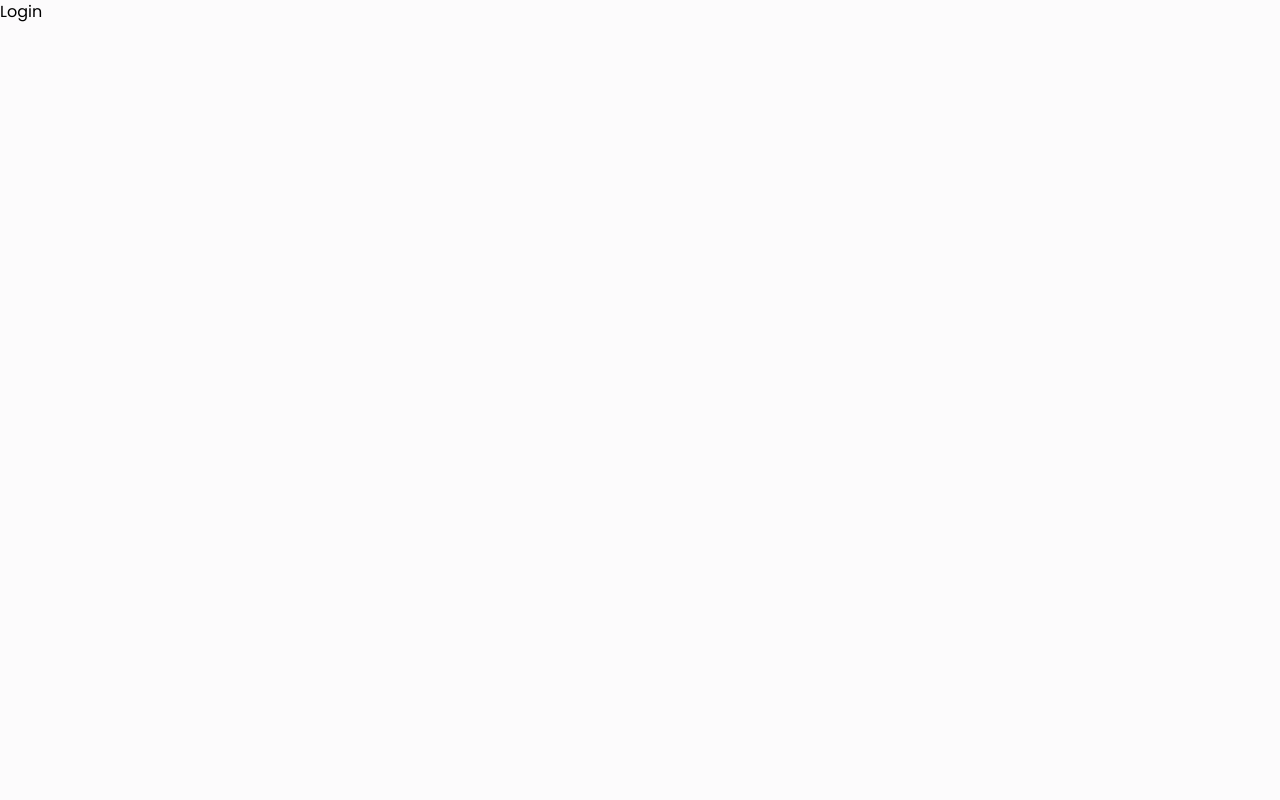
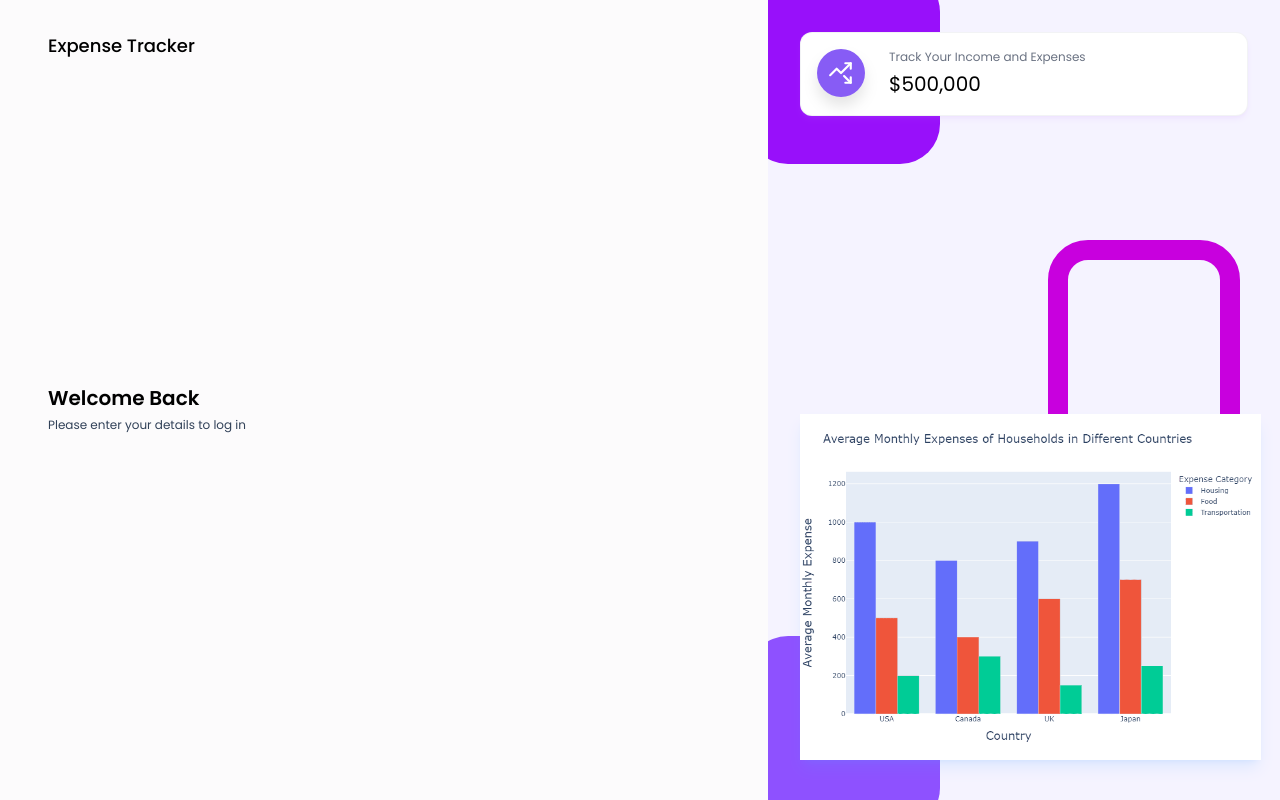
Before and after one commit to Santos2175/expense-tracker, a React (Vite) app in the folder client/: page /login in a window 1280 px wide. Built offline with nearby package versions, Linux system fonts and the light colour scheme.

Commit message:
feat(client): auth layout added

```diff
--- /dev/null
+++ b/client/src/components/cards/StatsInfoCard.jsx
@@ -0,0 +1,16 @@
+const StatsInfoCard = ({ icon, label, value, color }) => {
+  return (
+    <div className='flex gap-6 bg-white p-4 rounded-xl shadow-md shadow-purple-400/10 border border-gray-200/50 z-10'>
+      <div
+        className={`w-12 h-12 flex items-center justify-center text-[26px] text-white ${color} rounded-full drop-shadow-xl`}>
+        {icon}
+      </div>
+      <div>
+        <h6 className='text-xs text-gray-500 mb-1'>{label}</h6>
+        <span className='text-[20px]'>${value}</span>
+      </div>
+    </div>
+  );
+};
+
+export default StatsInfoCard;
--- /dev/null
+++ b/client/src/components/layouts/AuthLayout.jsx
@@ -0,0 +1,37 @@
+import CARD_2 from '@/assets/images/card2.png';
+import StatsInfoCard from '../cards/StatsInfoCard';
+import { LuTrendingUpDown } from 'react-icons/lu';
+
+const AuthLayout = ({ children }) => {
+  return (
+    <div className='flex'>
+      <div className='w-screen h-screen md:w-[60vw] px-12 pt-8 pb-12'>
+        <h2 className='text-lg font-medium text-black'>Expense Tracker</h2>
+        {children}
+      </div>
+
+      <div className='hidden md:block w-[40vw] h-screen bg-violet-50 bg-auth-bg-image bg-cover bg-no-repeat overflow-hidden p-8 relative'>
+        <div className='w-48 h-48 rounded-[40px] bg-purple-600 absolute -top-7 -left-5' />
+        <div className='w-48 h-56 rounded-[40px] border-[20px] border-fuchsia-600 absolute top-[30%] right-10' />
+        <div className='w-48 h-48 rounded-[40px] bg-violet-500 absolute -bottom-7 -left-5' />
+
+        <div className='grid grid-cols-1 z-20'>
+          <StatsInfoCard
+            icon={<LuTrendingUpDown />}
+            label='Track Your Income and Expenses'
+            value='500,000'
+            color='bg-primary'
+          />
+        </div>
+
+        <img
+          src={CARD_2}
+          alt='layout logo'
+          className='w-64 lg:w-[90%] absolute bottom-10 shadow-lg shadow-blue-400/15'
+        />
+      </div>
+    </div>
+  );
+};
+
+export default AuthLayout;
--- a/client/src/pages/auth/Login.jsx
+++ b/client/src/pages/auth/Login.jsx
@@ -1,7 +1,17 @@
 import React from 'react';
+import AuthLayout from '../../components/layouts/AuthLayout';
 
 const Login = () => {
-  return <div>Login</div>;
+  return (
+    <AuthLayout>
+      <div className='lg:w-[70%] h-3/4 md:h-full flex flex-col justify-center'>
+        <h3 className='text-xl font-semibold text-black'>Welcome Back</h3>
+        <p className='text-xs text-slate-700 mt-[5px] mb-6'>
+          Please enter your details to log in
+        </p>
+      </div>
+    </AuthLayout>
+  );
 };
 
 export default Login;
```
Also changed, not shown: client/src/App.jsx (+5 -5 lines), client/src/assets/images/card2.png (added).
